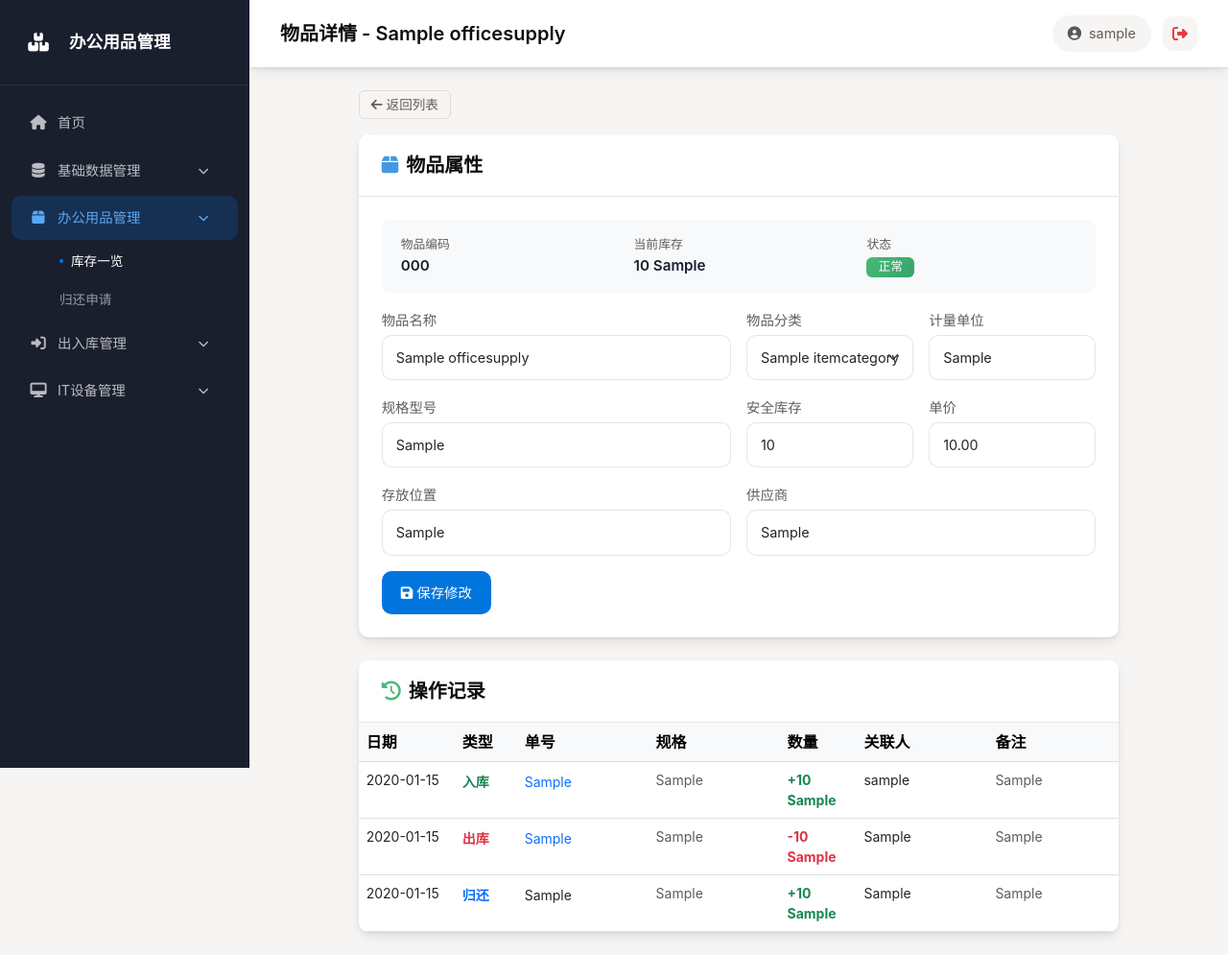
After one commit to eavia/office_supplies_system, a Django app: page /supplies/1/detail/ in a window 1280 px wide. The commit adds this page. Shown: the whole page at 96% size. Run offline with Django 5.2, Linux system fonts and the light colour scheme; a user stored in the database is signed in; tables that the repository leaves empty hold one stand-in row (values such as "Sample post").

Commit message:
feat: UI改进 - 签名栏打印显示、部门加号预选上级、库存规格限制移除、首页优化
- 入库单/出库单签名栏：屏幕隐藏，仅打印时显示
- 部门管理：点击加号添加子部门时自动预选上级部门
- 物品编辑：移除库存>0时规格/单位不可修改的限制
- 首页待审批：改为统一'查看详情'链接跳转approvals
- 首页最近单据：行可点击跳转详情
- 首页统计卡片：四卡片等高对齐
- 导入42种办公用品到低值易耗品类
- 新增supply_detail.html物品详情页
- 新增迁移0013

```diff
--- a/inventory/templates/inventory/base.html
+++ b/inventory/templates/inventory/base.html
@@ -243,6 +243,7 @@
             background: white;
             overflow: hidden;
             position: relative;
+            height: 100%;
         }
 
         .stat-card::before {
--- a/inventory/templates/inventory/stockin_application_detail.html
+++ b/inventory/templates/inventory/stockin_application_detail.html
@@ -211,12 +211,15 @@
     .table { border-collapse: collapse !important; width: 100% !important; }
     .table th, .table td { border: 1px solid #333 !important; padding: 6px 8px !important; font-size: 12px; }
     .table thead th { background: #f0f0f0 !important; }
+
+    /* 打印时显示签名栏 */
+    .signature-area { display: flex !important; justify-content: space-between; margin-top: 60px; }
 }
 
 /* 屏幕上隐藏打印标题 */
 .print-header { display: none; }
 
-.signature-area { display: flex; justify-content: space-between; margin-top: 60px; }
+.signature-area { display: none; }  /* 屏幕上隐藏，打印时显示 */
 .sig-item { font-size: 14px; }
 .sig-label { font-weight: 600; }
 .sig-line { display: inline-block; min-width: 120px; border-bottom: 1px solid #333; }
--- a/inventory/templates/inventory/stockout_detail.html
+++ b/inventory/templates/inventory/stockout_detail.html
@@ -198,12 +198,15 @@
     .table { border-collapse: collapse !important; width: 100% !important; }
     .table th, .table td { border: 1px solid #333 !important; padding: 6px 8px !important; font-size: 12px; }
     .table thead th { background: #f0f0f0 !important; }
+
+    /* 打印时显示签名栏 */
+    .signature-area { display: flex !important; justify-content: space-between; margin-top: 60px; }
 }
 
 /* 屏幕上隐藏打印标题 */
 .print-header { display: none; }
 
-.signature-area { display: flex; justify-content: space-between; margin-top: 60px; }
+.signature-area { display: none; }  /* 屏幕上隐藏，打印时显示 */
 .sig-item { font-size: 14px; }
 .sig-label { font-weight: 600; }
 .sig-line { display: inline-block; min-width: 120px; border-bottom: 1px solid #333; }
--- /dev/null
+++ b/inventory/templates/inventory/supply_detail.html
@@ -0,0 +1,198 @@
+{% extends 'inventory/base.html' %}
+{% block page_title %}物品详情 - {{ supply.name }}{% endblock %}
+
+{% block content %}
+<div class="row justify-content-center">
+    <div class="col-md-10">
+
+        <!-- 返回 -->
+        <a href="{% url 'supply_list' %}" class="btn btn-outline-secondary btn-sm mb-3">
+            <i class="fas fa-arrow-left me-1"></i>返回列表
+        </a>
+
+        <!-- 物品属性编辑 -->
+        <div class="card mb-4">
+            <div class="card-header">
+                <h5 class="mb-0"><i class="fas fa-box me-2" style="color:#4299e1;"></i>物品属性</h5>
+            </div>
+            <div class="card-body">
+                <div class="detail-info-grid mb-3">
+                    <div class="detail-info-item">
+                        <span class="detail-label">物品编码</span>
+                        <span class="detail-value">{{ supply.code }}</span>
+                    </div>
+                    <div class="detail-info-item">
+                        <span class="detail-label">当前库存</span>
+                        <span class="detail-value">
+                            {{ supply.quantity }} {{ supply.unit }}
+                            {% if supply.status == '低库存' %}
+                            <span class="badge bg-warning">低库存</span>
+                            {% elif supply.status == '停用' %}
+                            <span class="badge bg-secondary">停用</span>
+                            {% endif %}
+                        </span>
+                    </div>
+                    <div class="detail-info-item">
+                        <span class="detail-label">状态</span>
+                        <span class="detail-value">
+                            {% if supply.status == '正常' %}
+                            <span class="badge bg-success">正常</span>
+                            {% elif supply.status == '低库存' %}
+                            <span class="badge bg-warning">低库存</span>
+                            {% else %}
+                            <span class="badge bg-secondary">{{ supply.status }}</span>
+                            {% endif %}
+                        </span>
+                    </div>
+                </div>
+
+                <form method="post" id="supply-form">
+                    {% csrf_token %}
+                    <div class="row g-3">
+                        <div class="col-md-6">
+                            <label class="form-label">物品名称</label>
+                            {{ form.name }}
+                        </div>
+                        <div class="col-md-3">
+                            <label class="form-label">物品分类</label>
+                            {{ form.item_category }}
+                        </div>
+                        <div class="col-md-3">
+                            <label class="form-label">计量单位
+                                {% if has_stock %}<small class="text-muted">（不可改）</small>{% endif %}
+                            </label>
+                            {{ form.unit }}
+                        </div>
+                        <div class="col-md-6">
+                            <label class="form-label">规格型号
+                                {% if has_stock %}<small class="text-muted">（不可改）</small>{% endif %}
+                            </label>
+                            {{ form.specification }}
+                        </div>
+                        <div class="col-md-3">
+                            <label class="form-label">安全库存</label>
+                            {{ form.safety_stock }}
+                        </div>
+                        <div class="col-md-3">
+                            <label class="form-label">单价</label>
+                            {{ form.price }}
+                        </div>
+                        <div class="col-md-6">
+                            <label class="form-label">存放位置</label>
+                            {{ form.location }}
+                        </div>
+                        <div class="col-md-6">
+                            <label class="form-label">供应商</label>
+                            {{ form.supplier }}
+                        </div>
+                    </div>
+
+                    <div class="mt-3">
+                        <button type="submit" class="btn btn-primary">
+                            <i class="fas fa-save me-1"></i>保存修改
+                        </button>
+                    </div>
+                </form>
+            </div>
+        </div>
+
+        <!-- 操作记录 -->
+        <div class="card">
+            <div class="card-header">
+                <h5 class="mb-0"><i class="fas fa-history me-2" style="color:#48bb78;"></i>操作记录</h5>
+            </div>
+            <div class="card-body p-0">
+                <div class="table-responsive">
+                    <table class="table table-hover mb-0">
+                        <thead class="table-light">
+                            <tr>
+                                <th style="width:100px">日期</th>
+                                <th style="width:65px">类型</th>
+                                <th>单号</th>
+                                <th>规格</th>
+                                <th style="width:80px">数量</th>
+                                <th>关联人</th>
+                                <th>备注</th>
+                            </tr>
+                        </thead>
+                        <tbody>
+                            {% for r in records %}
+                            <tr>
+                                <td class="small">{{ r.time|date:"Y-m-d" }}</td>
+                                <td><span class="{{ r.type_class }} fw-bold small">{{ r.type }}</span></td>
+                                <td>
+                                    {% if r.link_url %}
+                                    <a href="{% url r.link_url r.link_pk %}" class="text-decoration-none small">{{ r.no }}</a>
+                                    {% else %}
+                                    <span class="small">{{ r.no }}</span>
+                                    {% endif %}
+                                </td>
+                                <td class="text-muted small">{{ r.specification|default:"-" }}</td>
+                                <td class="{% if r.quantity > 0 %}text-success{% else %}text-danger{% endif %} fw-bold small">
+                                    {% if r.quantity > 0 %}+{% endif %}{{ r.quantity }} {{ r.unit }}
+                                </td>
+                                <td class="small">{{ r.person }}</td>
+                                <td class="text-muted small">{{ r.remark|default:"-" }}</td>
+                            </tr>
+                            {% empty %}
+                            <tr>
+                                <td colspan="7" class="text-center text-muted py-4">暂无操作记录</td>
+                            </tr>
+                            {% endfor %}
+                        </tbody>
+                    </table>
+                </div>
+            </div>
+        </div>
+
+    </div>
+</div>
+
+<style>
+.detail-info-grid {
+    display: grid;
+    grid-template-columns: repeat(3, 1fr);
+    gap: 12px 24px;
+    padding: 16px 20px;
+    background: #f8f9fa;
+    border-radius: 8px;
+}
+.detail-info-item {
+    display: flex;
+    flex-direction: column;
+    gap: 2px;
+}
+.detail-label {
+    font-size: 0.8rem;
+    color: #615d59;
+    font-weight: 500;
+}
+.detail-value {
+    font-size: 0.95rem;
+    color: #1a1f2e;
+    font-weight: 600;
+}
+{% if has_stock %}
+#id_specification, #id_unit {
+    background-color: #e9ecef;
+    pointer-events: none;
+    opacity: 0.7;
+}
+{% endif %}
+</style>
+
+{% if has_stock %}
+<script>
+// 表单提交前恢复disabled字段的值（disabled的input不会被提交）
+document.getElementById('supply-form').addEventListener('submit', function() {
+    var fields = ['id_specification', 'id_unit'];
+    fields.forEach(function(id) {
+        var el = document.getElementById(id);
+        if (el && el.disabled) {
+            el.disabled = false;
+        }
+    });
+});
+</script>
+{% endif %}
+{% endblock %}
--- a/inventory/urls.py
+++ b/inventory/urls.py
@@ -11,6 +11,7 @@ urlpatterns = [
     path('supplies/name-search/', views.supply_name_search, name='supply_name_search'),
     path('supplies/<int:pk>/update/', views.supply_update, name='supply_update'),
     path('supplies/<int:pk>/delete/', views.supply_delete, name='supply_delete'),
+    path('supplies/<int:pk>/detail/', views.supply_detail, name='supply_detail'),
     path('supplies/<int:pk>/add-stock/', views.supply_add_stock, name='supply_add_stock'),
     path('supplies/export/', views.supply_export_excel, name='supply_export'),
     path('supplies/import/', views.supply_import_excel, name='supply_import'),
--- a/inventory/views.py
+++ b/inventory/views.py
@@ -36,7 +36,15 @@ def department_create(request):
             messages.success(request, '部门添加成功！')
             return redirect('department_list')
     else:
-        form = DepartmentForm()
+        initial = {}
+        parent_id = request.GET.get('parent')
+        if parent_id:
+            try:
+                parent = Department.objects.get(pk=parent_id)
+                initial['parent'] = parent
+            except Department.DoesNotExist:
+                pass
+        form = DepartmentForm(initial=initial)
 
     return render(request, 'inventory/department_form.html', {
         'form': form,
@@ -418,7 +426,13 @@ def stockin_application_create(request):
                 supply = OfficeSupply.objects.get(pk=item['supply_id'])
                 qty = int(item['quantity'])
                 unit_price = Decimal(str(item.get('unit_price', supply.price or 0)))
-                StockInItem.objects.create(application=app, supply=supply, quantity=qty, unit_price=unit_price)
+                StockInItem.objects.create(
+                    application=app, supply=supply, quantity=qty, unit_price=unit_price,
+                    specification=supply.specification or '',
+                    unit=supply.unit,
+                    location=supply.location or '',
+                    supplier=supply.supplier or '',
+                )
 
             messages.success(request, f'入库单 "{app.application_no}" 提交成功，共 {len(items_data)} 项物品！')
             return redirect('stockin_application_list')
@@ -497,7 +511,13 @@ def stockin_application_update(request, pk):
                 supply = OfficeSupply.objects.get(pk=item['supply_id'])
                 qty = int(item['quantity'])
                 unit_price = Decimal(str(item.get('unit_price', supply.price or 0)))
-                StockInItem.objects.create(application=application, supply=supply, quantity=qty, unit_price=unit_price)
+                StockInItem.objects.create(
+                    application=application, supply=supply, quantity=qty, unit_price=unit_price,
+                    specification=supply.specification or '',
+                    unit=supply.unit,
+                    location=supply.location or '',
+                    supplier=supply.supplier or '',
+                )
 
             messages.success(request, '入库单更新成功！')
             return redirect('stockin_application_list')
@@ -781,7 +801,13 @@ def stockout_create(request):
             for item in items_data:
                 supply = OfficeSupply.objects.get(pk=item['supply_id'])
                 qty = int(item['quantity'])
-                StockOutItem.objects.create(order=order, supply=supply, quantity=qty)
+                StockOutItem.objects.create(
+                    order=order, supply=supply, quantity=qty,
+                    specification=supply.specification or '',
+                    unit=supply.unit,
+                    location=supply.location or '',
+                    supplier=supply.supplier or '',
+                )
 
             messages.success(request, f'出库单 "{order.record_no}" 已提交，等待审批！')
             return redirect('stockout_list')
@@ -869,7 +895,13 @@ def stockout_edit(request, pk):
                 merged[sid] = merged.get(sid, 0) + qty
             for sid, qty in merged.items():
                 supply = OfficeSupply.objects.get(pk=sid)
-                StockOutItem.objects.create(order=order, supply=supply, quantity=qty)
+                StockOutItem.objects.create(
+                    order=order, supply=supply, quantity=qty,
+                    specification=supply.specification or '',
+                    unit=supply.unit,
+                    location=supply.location or '',
+                    supplier=supply.supplier or '',
+                )
 
             messages.success(request, f'出库单 "{order.record_no}" 更新成功！')
             return redirect('stockout_list')
@@ -934,6 +966,12 @@ def return_application_create(request):
         if form.is_valid():
             ret = form.save(commit=False)
             ret.operator = request.user
+            # 快照物品属性
+            supply = ret.supply
+            ret.specification = supply.specification or ''
+            ret.unit = supply.unit
+            ret.location = supply.location or ''
+            ret.supplier = supply.supplier or ''
             ret.save()
 
             # 归还自动增加库存
@@ -1721,3 +1759,97 @@ def device_template_download(request):
     )
     response['Content-Disposition'] = 'attachment; filename="IT设备导入模板.xlsx"'
     return response
+
+
+# ==================== 物品详情（属性编辑 + 操作记录）====================
+@login_required
+def supply_detail(request, pk):
+    """物品详情页：属性编辑 + 操作记录"""
+    supply = get_object_or_404(
+        OfficeSupply.objects.select_related('item_category'),
+        pk=pk
+    )
+
+    if request.method == 'POST':
+        form = OfficeSupplyForm(request.POST, instance=supply)
+        if form.is_valid():
+            form.save()
+            messages.success(request, f'物品 "{supply.name}" 更新成功！')
+            return redirect('supply_detail', pk=supply.pk)
+    else:
+        form = OfficeSupplyForm(instance=supply)
+
+    # 规格和单位始终可编辑（已移除库存限制）
+    has_stock = False
+
+    # 收集该物品的所有操作记录
+    records = []
+
+    # 入库记录
+    stockin_items = StockInItem.objects.filter(
+        supply=supply
+    ).select_related(
+        'application__applicant', 'application__department'
+    ).order_by('-application__stockin_date')
+    for item in stockin_items:
+        records.append({
+            'time': item.application.stockin_date,
+            'type': '入库',
+            'type_class': 'text-success',
+            'no': item.application.application_no,
+            'link_pk': item.application.pk,
+            'link_url': 'stockin_application_detail',
+            'quantity': item.quantity,
+            'unit': item.unit or supply.unit,
+            'specification': item.specification or supply.specification or '',
+            'person': item.application.applicant.username if item.application.applicant else '-',
+            'remark': item.application.reason or '',
+        })
+
+    # 出库记录
+    stockout_items = StockOutItem.objects.filter(
+        supply=supply
+    ).select_related(
+        'order__operator'
+    ).order_by('-order__created_at')
+    for item in stockout_items:
+        records.append({
+            'time': item.order.created_at.date(),
+            'type': '出库',
+            'type_class': 'text-danger',
+            'no': item.order.record_no,
+            'link_pk': item.order.pk,
+            'link_url': 'stockout_detail',
+            'quantity': -item.quantity,
+            'unit': item.unit or supply.unit,
+            'specification': item.specification or supply.specification or '',
+            'person': item.order.recipient or '-',
+            'remark': item.order.purpose or '',
+        })
+
+    # 归还记录
+    returns = ReturnApplication.objects.filter(
+        supply=supply
+    ).select_related('department').order_by('-return_date')
+    for ret in returns:
+        records.append({
+            'time': ret.return_date,
+            'type': '归还',
+            'type_class': 'text-primary',
+            'no': ret.return_no,
+            'quantity': ret.quantity,
+            'unit': ret.unit or supply.unit,
+            'specification': ret.specification or supply.specification or '',
+            'person': ret.returner or '-',
+            'remark': ret.reason or '',
+        })
+
+    # 按时间倒序
+    records.sort(key=lambda r: str(r['time']) if r['time'] else '', reverse=True)
+
+    return render(request, 'inventory/supply_detail.html', {
+        'supply': supply,
+        'form': form,
+        'records': records,
+        'has_stock': False,  # 已移除库存限制
+    })
```
Also changed, not shown: inventory/models.py (+15 -0 lines), inventory/templates/inventory/home.html (+3 -6 lines), inventory/templates/inventory/supply_list.html (+2 -8 lines), inventory/migrations/0013_alter_stockinapplication_options_and_more.py (added).
